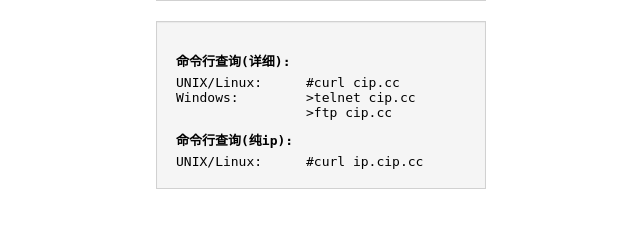
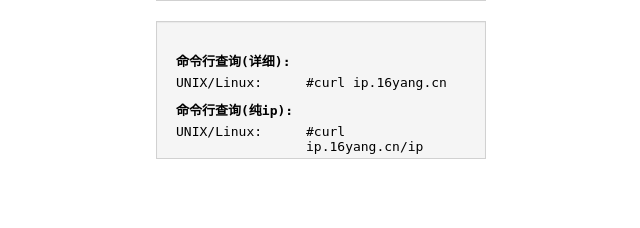
Before and after one commit to onehours/ipinfo-django, a Django app: template templates/index.html in a window 1280 px wide. Shown: the part 457-685 px from the top of the page, without its empty margins (319-959 px from the left). Run offline with Django 3.2, Linux system fonts and the light colour scheme; the template is opened without the code that fills it, so the values that code supplies are empty.

Commit message:
'更改请求url'

```diff
--- a/templates/index.html
+++ b/templates/index.html
@@ -50,14 +50,9 @@
 			<div class="sys-cmd">
 				<ul>
 					<li>
-						UNIX/Linux:	<span><code>#curl cip.cc</code></span>
+						UNIX/Linux:	<span><code>#curl ip.16yang.cn</code></span>
 					</li>
-					<li>
-						Windows:	<span><code>>telnet cip.cc</code></span>
-					</li>
-					<li>
-						&nbsp;<span><code>>ftp cip.cc</code></span>
-					</li>
+
 				</ul>
 			</div>
 
@@ -69,7 +64,7 @@
 			<div class="sys-cmd">
 				<ul>
 					<li>
-						UNIX/Linux:	<span><code>#curl ip.cip.cc</code></span>
+						UNIX/Linux:	<span><code>#curl ip.16yang.cn/ip</code></span>
 					</li>
 				</ul>
 			</div>
```
Also changed, not shown: ipapp/views.py (+4 -22 lines).
